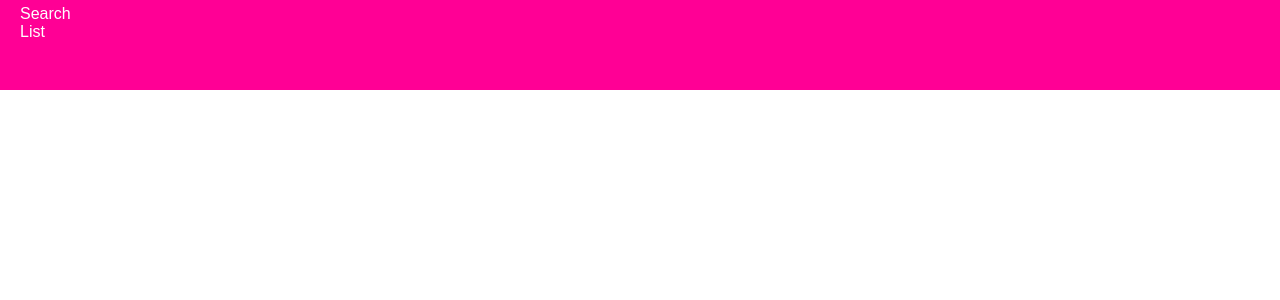
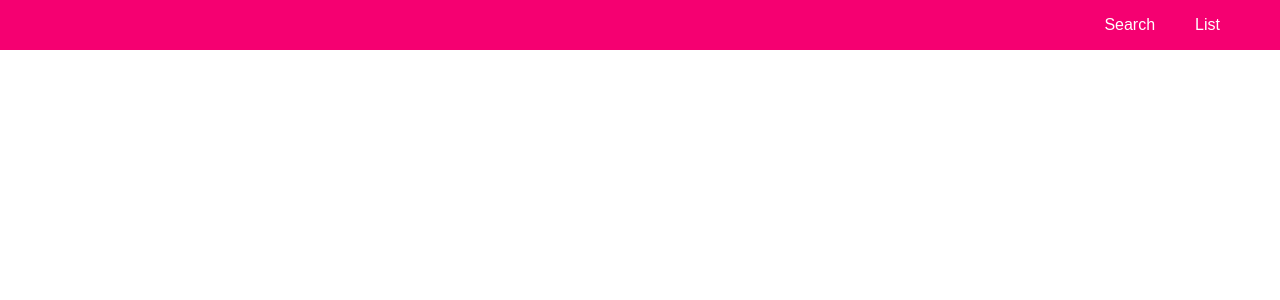
Before and after one commit to jrorsini/EnglishSearch, a React (Create React App) app: page / in a window 1280 px wide. Shown: the top 300 px of the page. Built offline with nearby package versions, Linux system fonts and the light colour scheme.

Commit message:
Styling,

```diff
--- a/src/App.css
+++ b/src/App.css
@@ -8,9 +8,8 @@
 }
 
 .App-header {
-	background-color: rgb(255, 0, 149);
-	height: 80px;
-	padding: 5px 20px;
+	background-color: rgb(245, 0, 113);
+	height: 50px;
 	color: white;
 }
 
--- a/src/index.css
+++ b/src/index.css
@@ -5,10 +5,20 @@
 }
 
 ul {
+	float: right;
+	height: 50px;
+	padding: 0 40px;
 	list-style: none;
 }
 
+li {
+	display: inline-block;
+}
+
 .nav-link {
+	height: 50px;
+	line-height: 50px;
+	padding: 0 20px;
 	color: #fff;
 	text-decoration: none;
 }
```
